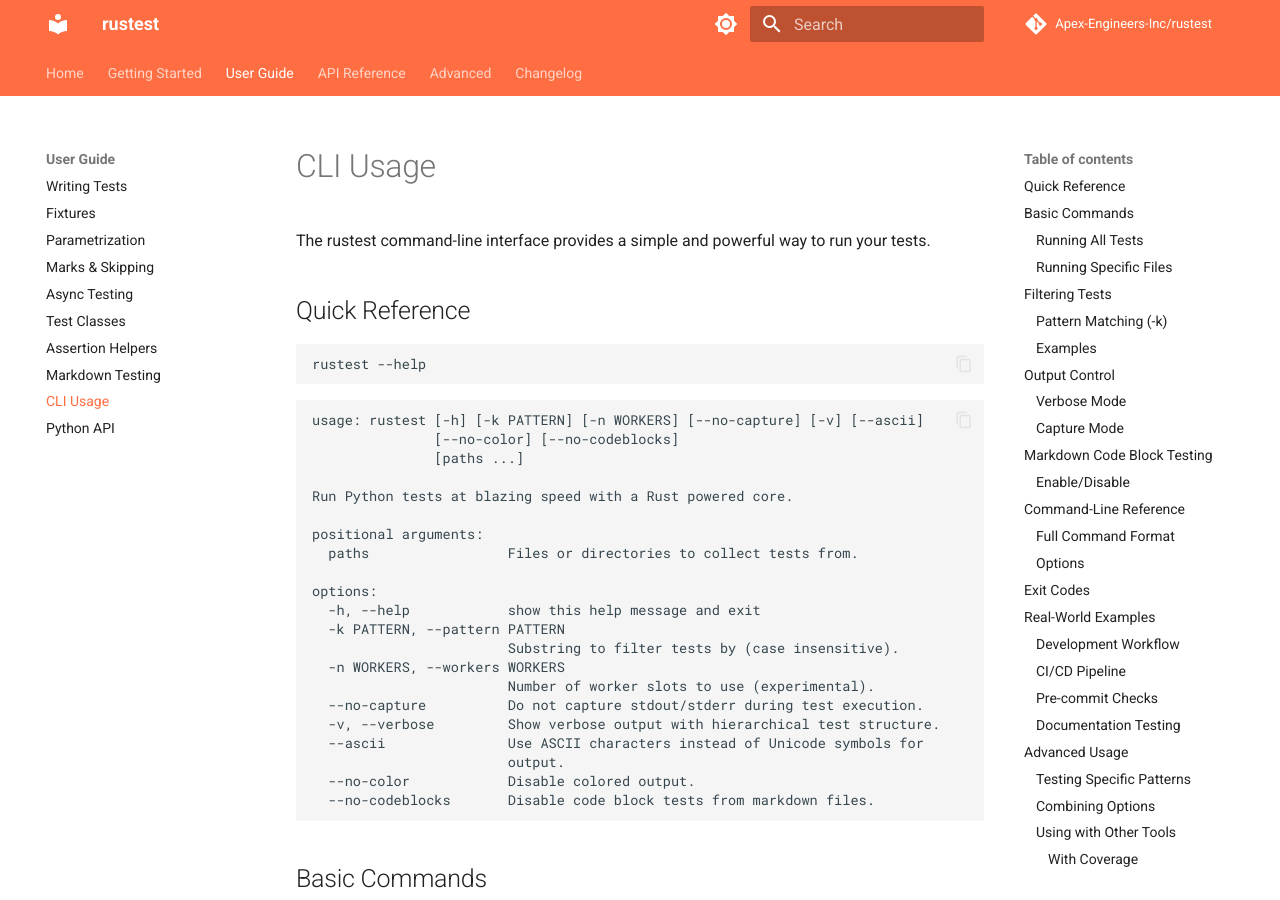
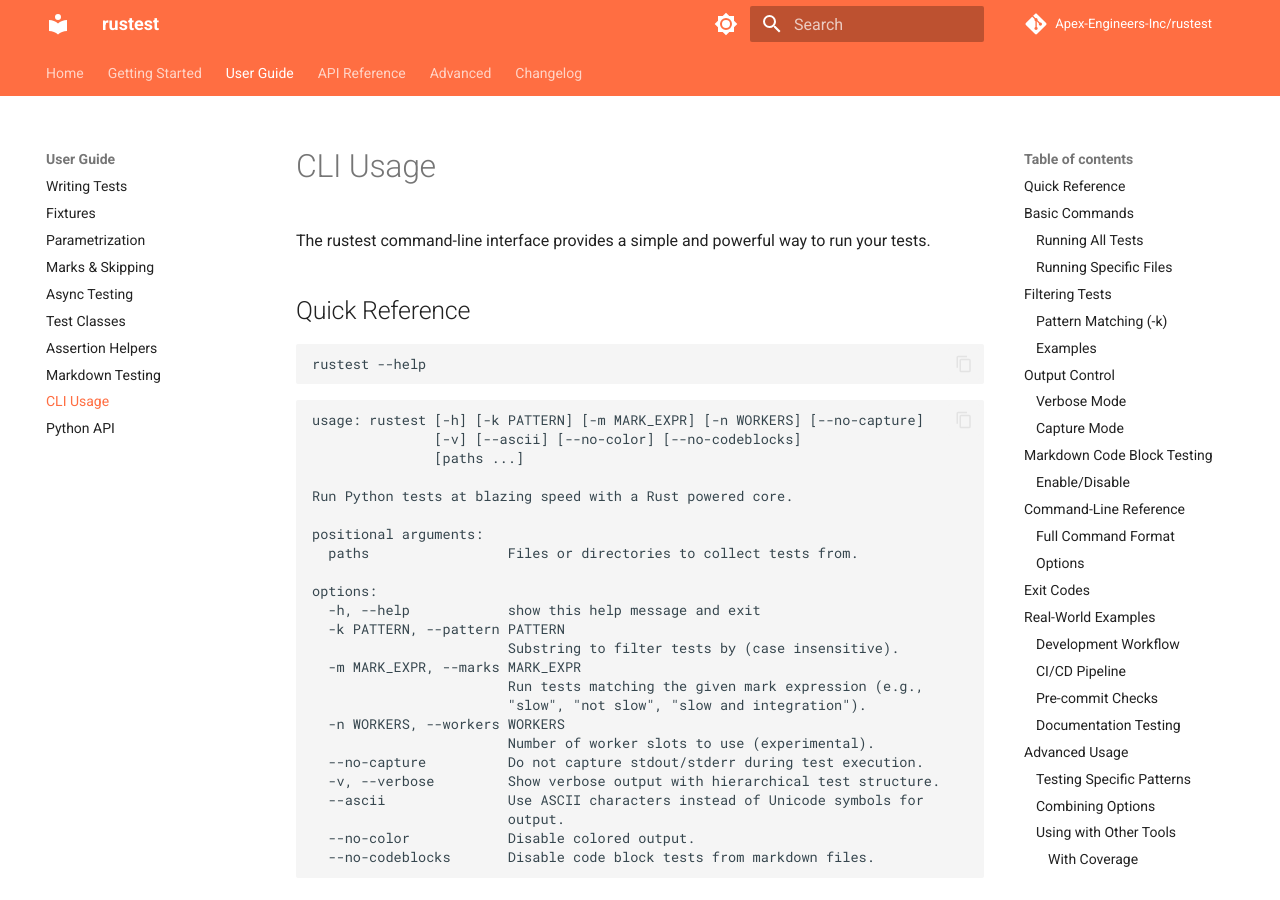
Before and after one commit to Apex-Engineers-Inc/rustest, an MkDocs documentation site: the page built from docs/guide/cli.md, in a window 1280 px wide and 900 px high. Built offline with MkDocs 1.6.1 and Material for MkDocs 9.7.7, drawn with Linux system fonts in a browser that asks for light colours; comment, search, counter and statistics services are not loaded.

Commit message:
Update CLI help documentation with mark expression option

````diff
--- a/docs/guide/cli.md
+++ b/docs/guide/cli.md
@@ -9,8 +9,8 @@ rustest --help
 ```
 
 ```
-usage: rustest [-h] [-k PATTERN] [-n WORKERS] [--no-capture] [-v] [--ascii]
-               [--no-color] [--no-codeblocks]
+usage: rustest [-h] [-k PATTERN] [-m MARK_EXPR] [-n WORKERS] [--no-capture]
+               [-v] [--ascii] [--no-color] [--no-codeblocks]
                [paths ...]
 
 Run Python tests at blazing speed with a Rust powered core.
@@ -22,6 +22,9 @@ options:
   -h, --help            show this help message and exit
   -k PATTERN, --pattern PATTERN
                         Substring to filter tests by (case insensitive).
+  -m MARK_EXPR, --marks MARK_EXPR
+                        Run tests matching the given mark expression (e.g.,
+                        "slow", "not slow", "slow and integration").
   -n WORKERS, --workers WORKERS
                         Number of worker slots to use (experimental).
   --no-capture          Do not capture stdout/stderr during test execution.
````
